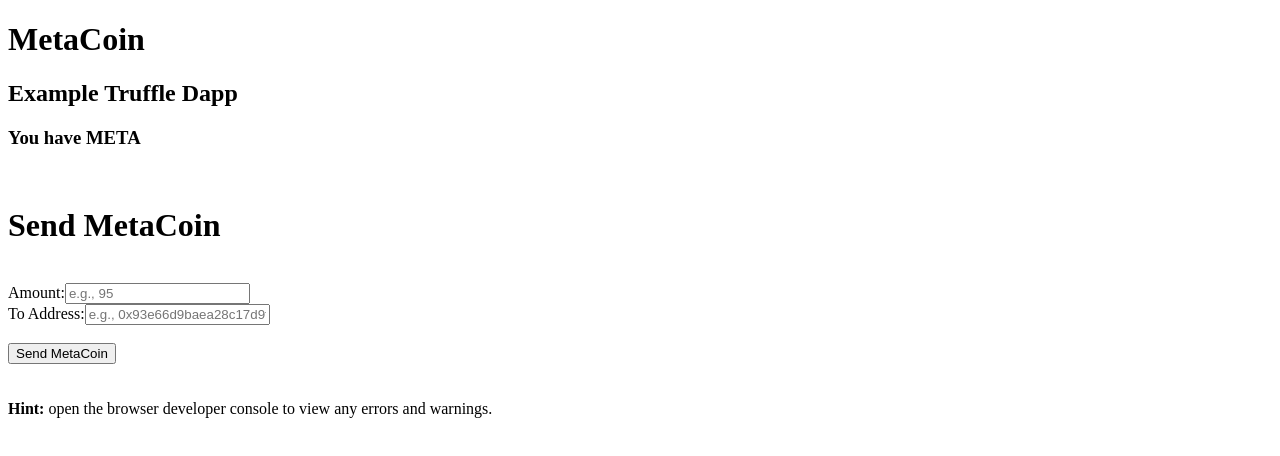
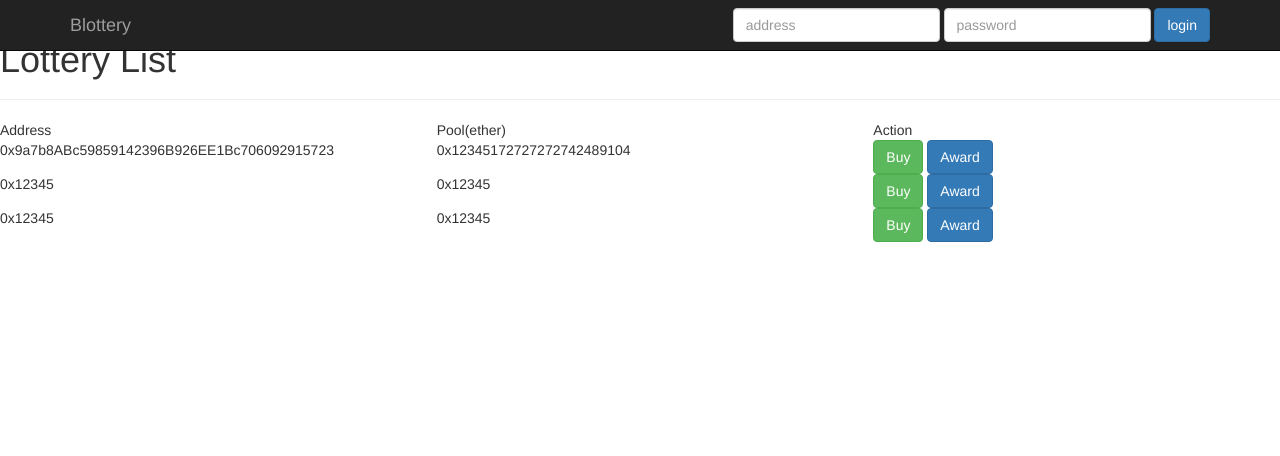
Before and after one commit to dysuby/Blottery, a website: page app/index.html in a window 1280 px wide. Drawn offline with nearby package versions, Linux system fonts and the light colour scheme; a web font is replaced by a local one.

Commit message:
初步完成樣式

```diff
--- a/app/index.html
+++ b/app/index.html
@@ -1,23 +1,99 @@
 <!DOCTYPE html>
 <html>
-<head>
-  <title>MetaCoin - Truffle Webpack Demo w/ Frontend</title>
-  <link href='https://fonts.googleapis.com/css?family=Open+Sans:400,700' rel='stylesheet' type='text/css'>
-  <script src="./app.js"></script>
-</head>
-<body>
-  <h1>MetaCoin</h1>
-  <h2>Example Truffle Dapp</h2>
-  <h3>You have <span class="black"><span id="balance"></span> META</span></h3>
+  <head>
+    <title>Blottery - a blockchain-based lottery game</title>
+    <link href='https://fonts.googleapis.com/css?family=Sofia|Alice|Caudex' rel='stylesheet'>
+    <!-- 最新版本的 Bootstrap 核心 CSS 文件 -->
+    <link
+      rel="stylesheet"
+      href="https://cdn.jsdelivr.net/npm/bootstrap@3.3.7/dist/css/bootstrap.min.css"
+      integrity="sha384-BVYiiSIFeK1dGmJRAkycuHAHRg32OmUcww7on3RYdg4Va+PmSTsz/K68vbdEjh4u"
+      crossorigin="anonymous"
+    />
+    <!-- 最新的 Bootstrap 核心 JavaScript 文件 -->
+    <script
+      src="https://cdn.jsdelivr.net/npm/bootstrap@3.3.7/dist/js/bootstrap.min.js"
+      integrity="sha384-Tc5IQib027qvyjSMfHjOMaLkfuWVxZxUPnCJA7l2mCWNIpG9mGCD8wGNIcPD7Txa"
+      crossorigin="anonymous"
+    ></script>
+    <script src="./app.js"></script>
+  </head>
 
-  <br>
-  <h1>Send MetaCoin</h1>
-  <br><label for="amount">Amount:</label><input type="text" id="amount" placeholder="e.g., 95"></input>
-  <br><label for="receiver">To Address:</label><input type="text" id="receiver" placeholder="e.g., 0x93e66d9baea28c17d9fc393b53e3fbdd76899dae"></input>
-  <br><br><button id="send" onclick="App.sendCoin()">Send MetaCoin</button>
-  <br><br>
-  <span id="status"></span>
-  <br>
-  <span class="hint"><strong>Hint:</strong> open the browser developer console to view any errors and warnings.</span>
-</body>
+  <body>
+    <!-- Fixed navbar -->
+    <nav class="navbar navbar-inverse navbar-fixed-top">
+      <div class="container">
+        <div class="navbar-header">
+          <a class="navbar-brand nav-title">Blottery</a>
+        </div>
+        <div id="navbar" class="navbar-collapse collapse">
+          <form class="navbar-form navbar-right">
+            <div class="form-group">
+              <input type="text" class="form-control" placeholder="address" />
+              <input
+                type="password"
+                class="form-control"
+                placeholder="password"
+              />
+            </div>
+            <button type="submit" class="btn btn-primary">login</button>
+          </form>
+        </div>
+        <!--/.nav-collapse -->
+      </div>
+    </nav>
+
+    <div class="page-header font-Alice"><h1>Lottery List</h1></div>
+    <div class=".container-fluid font-Caudex">
+      <div class="row vertical-align">
+        <div class="col-xs-4 col-sm-4 col-md-4 col-lg-4 table-head">
+          Address
+        </div>
+        <div class="col-xs-4 col-sm-4 col-md-4 col-lg-4 table-head">
+          Pool(ether)
+        </div>
+        <div class="col-xs-4 col-sm-4 col-md-4 col-lg-4 table-head">
+          Action
+        </div>
+      </div>
+      <div class="row">
+        <div class="col-xs-4 col-sm-4 col-md-4 col-lg-4 text-vc">
+          0x9a7b8ABc59859142396B926EE1Bc706092915723
+        </div>
+        <div class="col-xs-4 col-sm-4 col-md-4 col-lg-4 text-vc">
+          0x12345172727272742489104
+        </div>
+        <div class="col-xs-4 col-sm-4 col-md-4 col-lg-4">
+          <buttun class="btn btn-success">Buy</buttun>
+          <buttun class="btn btn-primary">Award</buttun>
+        </div>
+      </div>
+      <div class="row">
+        <div class="col-xs-4 col-sm-4 col-md-4 col-lg-4 text-vc">
+          0x12345
+        </div>
+        <div class="col-xs-4 col-sm-4 col-md-4 col-lg-4 text-vc">
+          0x12345
+        </div>
+        <div class="col-xs-4 col-sm-4 col-md-4 col-lg-4">
+          <buttun class="btn btn-success">Buy</buttun>
+          <buttun class="btn btn-primary">Award</buttun>
+        </div>
+      </div>
+      <div class="row">
+        <div class="col-xs-4 col-sm-4 col-md-4 col-lg-4 text-vc">
+          0x12345
+        </div>
+        <div class="col-xs-4 col-sm-4 col-md-4 col-lg-4 text-vc">
+          0x12345
+        </div>
+        <div class="col-xs-4 col-sm-4 col-md-4 col-lg-4">
+          <buttun class="btn btn-success">Buy</buttun>
+          <buttun class="btn btn-primary">Award</buttun>
+        </div>
+      </div>
+    </div>
+
+
+  </body>
 </html>
--- a/app/styles/app.css
+++ /dev/null
@@ -1,52 +0,0 @@
-body {
-  margin-left: 25%;
-  margin-right: 25%;
-  margin-top: 10%;
-  font-family: "Open Sans", sans-serif;
-}
-
-label {
-  display: inline-block;
-  width: 100px;
-}
-
-input {
-  width: 500px;
-  padding: 5px;
-  font-size: 16px;
-}
-
-button {
-  font-size: 16px;
-  padding: 5px;
-}
-
-h1, h2 {
-  display: inline-block;
-  vertical-align: middle;
-  margin-top: 0px;
-  margin-bottom: 10px;
-}
-
-h2 {
-  color: #AAA;
-  font-size: 32px;
-}
-
-h3 {
-  font-weight: normal;
-  color: #AAA;
-  font-size: 24px;
-}
-
-.black {
-  color: black;
-}
-
-#balance {
-  color: black;
-}
-
-.hint {
-  color: #666;
-}
--- /dev/null
+++ b/app/styles/style.css
@@ -0,0 +1,31 @@
+body {
+  margin-left: 20%;
+  margin-right: 20%;
+  margin-top: 5%;
+  font-family: sans-serif;
+}
+
+.nav-title {
+  font-family: Sofia;
+}
+
+.font-Alice {
+  font-family: Alice;
+}
+
+.row {
+  padding: 10px;
+}
+
+.table-head {
+  font-size: 2em;
+  font-family: "Lucida Console", Monaco, monospace;
+}
+
+.text-vc {
+  margin: 1% 0;
+}
+
+.font-Caudex {
+  font-family: Caudex;
+}
```
